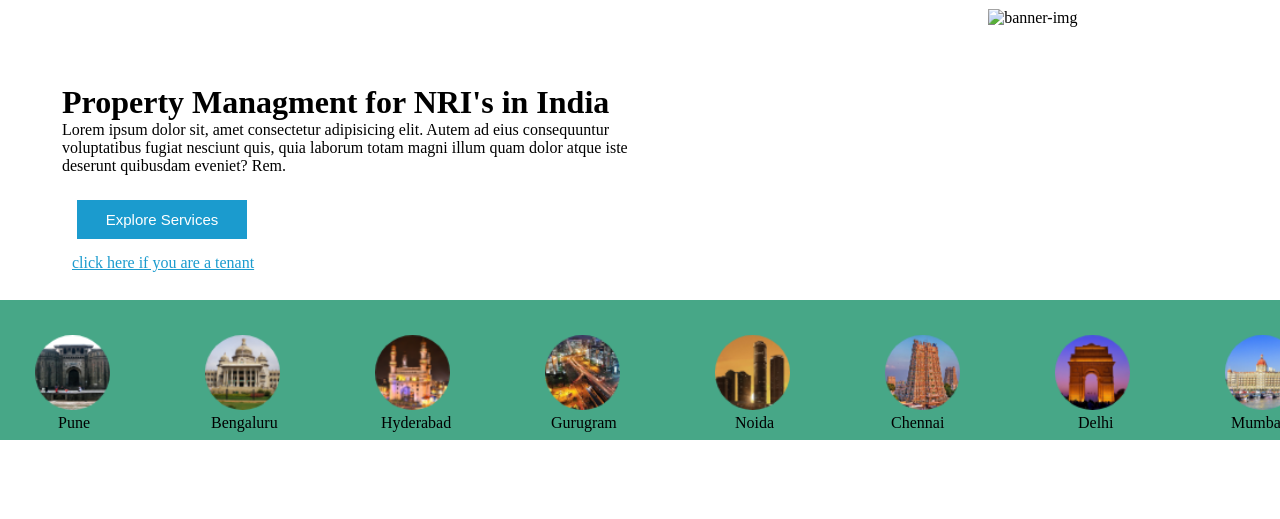
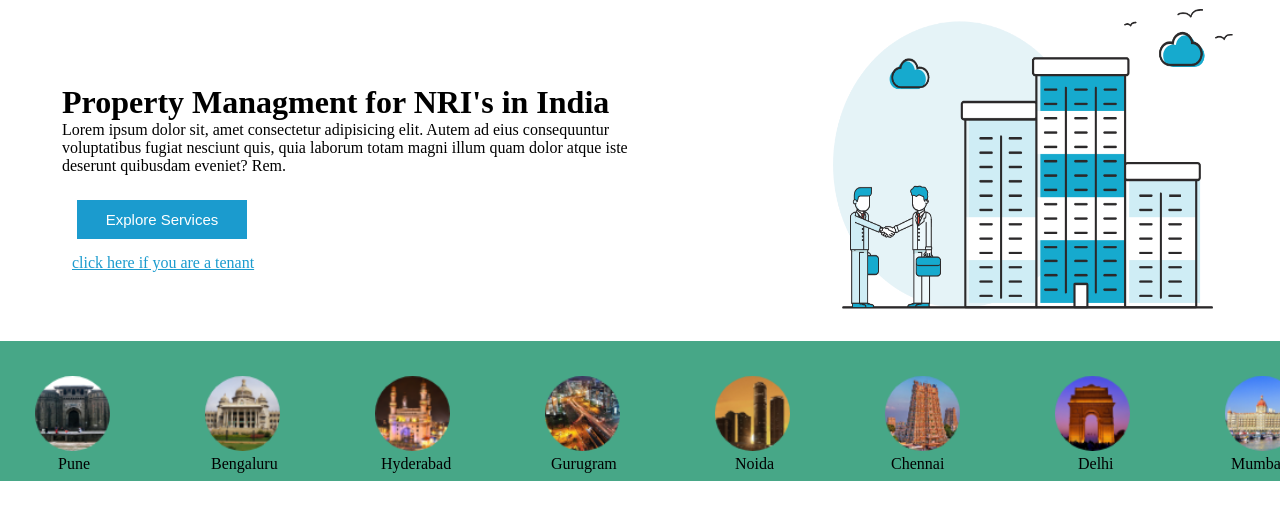
Before and after one commit to AkashHolla/housewise.github.io, a plain HTML site: page index.html in a window 1280 px wide. Shown: the part 135-654 px from the top of the page. Drawn offline with Linux system fonts and the light colour scheme; a web font is replaced by a local one.

Commit message:
Update index.html

```diff
--- a/index.html
+++ b/index.html
@@ -48,7 +48,7 @@
             </div>
 
                 <div id="aside" class="item">
-                    <img src="imagess\banner-img.png" alt="banner-img">
+                    <img src="images\banner-img.png" alt="banner-img">
                 </div>
                 <div id="footer">
                     <div id="pune" class="item-1">
```
